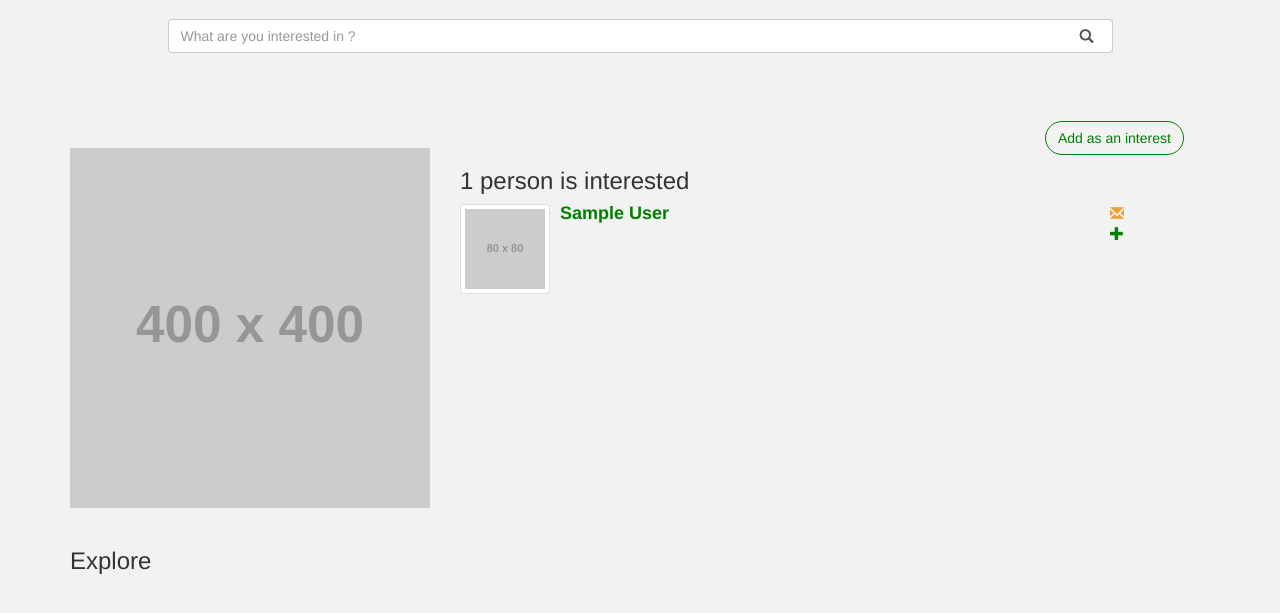
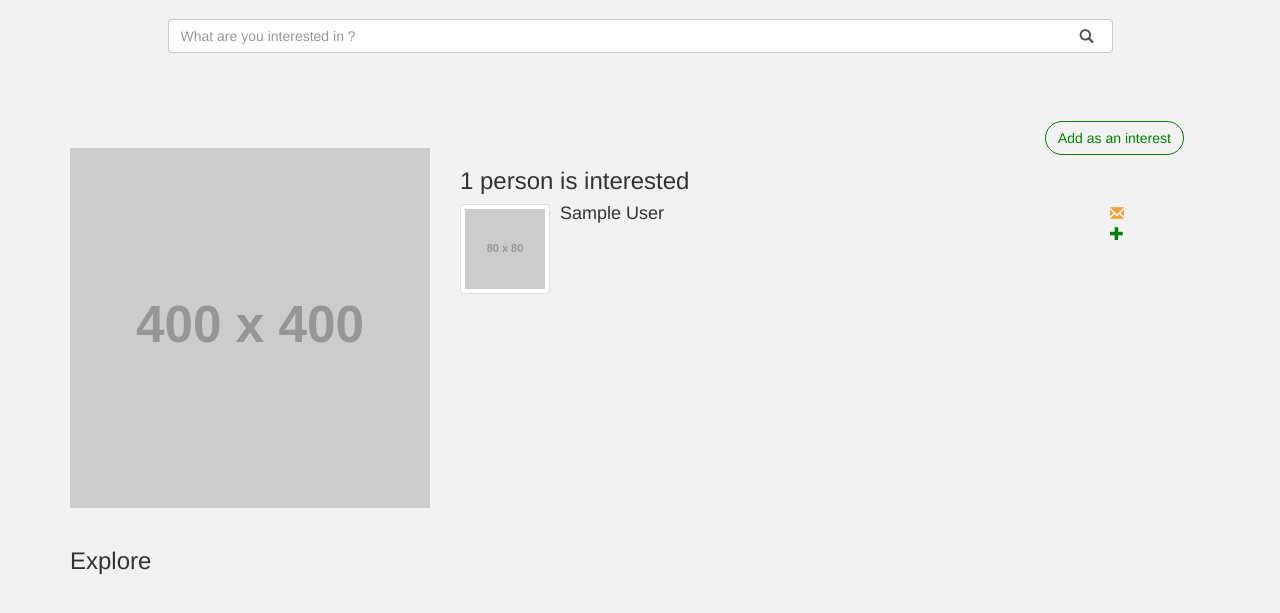
Before and after one commit to lucasmez/youinterest-web-app, a Node server app: template app_server/views/interest.ejs in a window 1280 px wide. Shown: the part 68-681 px from the top of the page. Run offline with Node 20, Linux system fonts and the light colour scheme; the template is opened without the code that fills it: values that come from a table or form of the project are taken from there, others are empty; the visitor is signed in with stand-in values (Sample User, id 1); some libraries are stand-ins or nearby versions.

Commit message:
Remove h4.media-heading style from style.css

```diff
--- a/public/styles/style.css
+++ b/public/styles/style.css
@@ -139,8 +139,3 @@ a span.glyphicon.added{
 #interest-title {
     margin-bottom: 10px;
 }
-
-h4.media-heading {
-    font-weight: bold;
-    color: green;
-}
```
